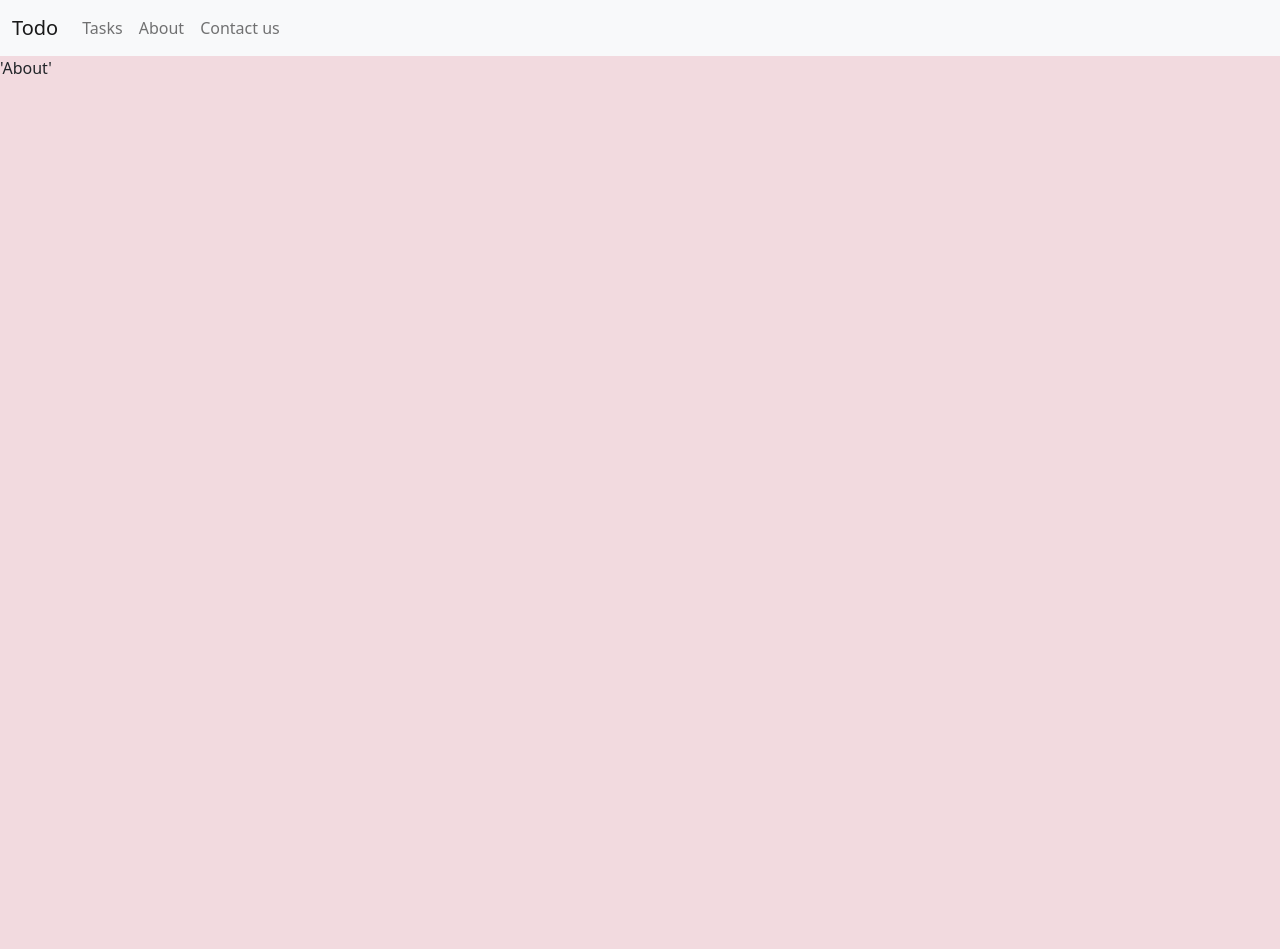
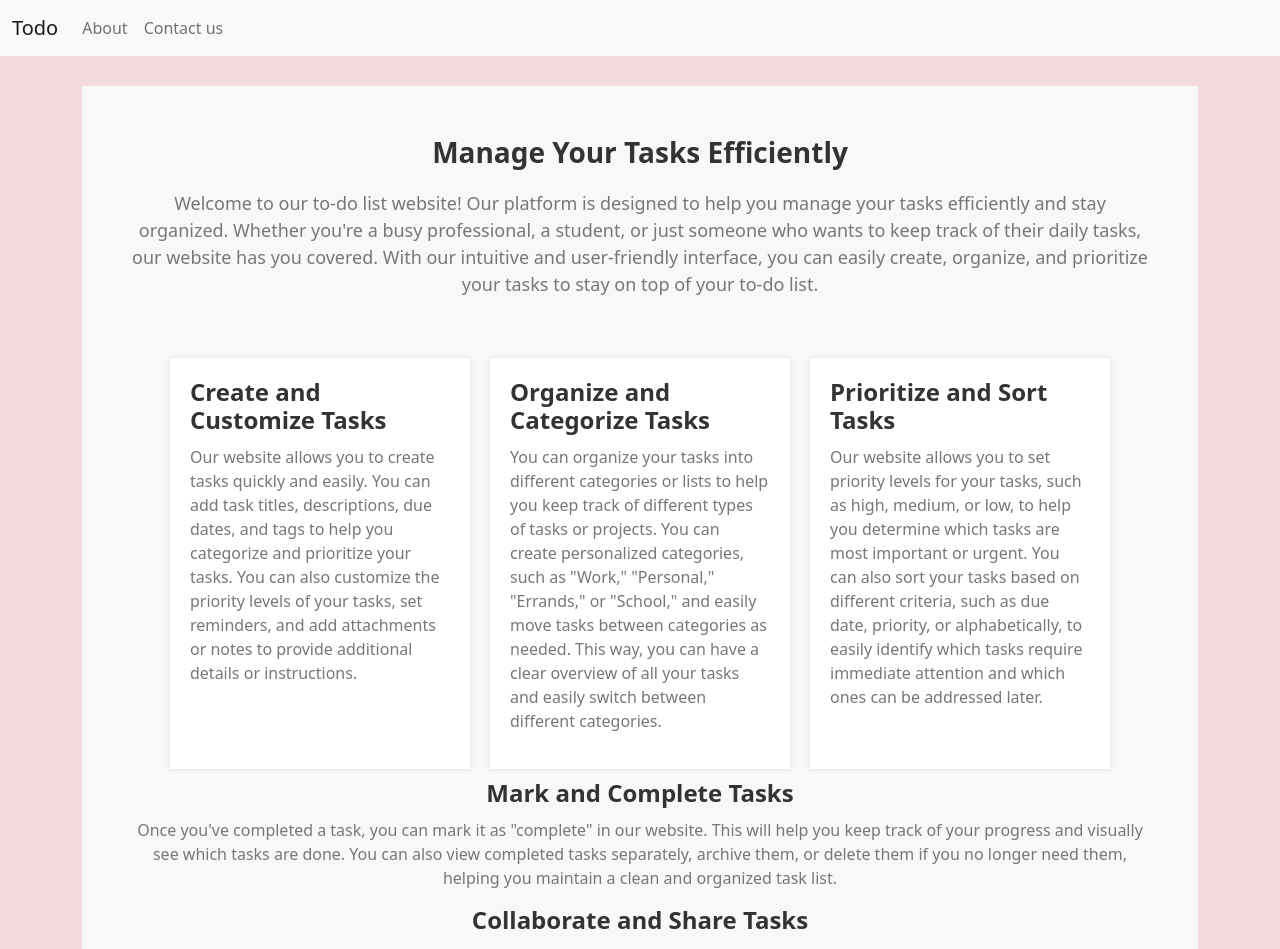
Before and after one commit to Gyozalyan/todolist, a React (Create React App) app: page /About in a window 1280 px wide. Shown: the top 949 px of the page. Before the commit the page ends 800 px from the top, so only its background shows below. Built offline with nearby package versions, Linux system fonts and the light colour scheme; no server answers.

Commit message:
About section design

```diff
--- a/src/App.js
+++ b/src/App.js
@@ -7,7 +7,6 @@ import { BrowserRouter as Router, Routes, Route } from "react-router-dom";
 import ContactUs from "./Components/Nav/ContactUs";
 import Layout from "./Components/Nav/Layout";
 import About from "./Components/Nav/About";
-import Tasks from "./Components/Nav/Tasks";
 
 // import WelcomeModal from "./Components/WelcomeModal/WelcomeModal";
 
@@ -23,7 +22,6 @@ class App extends Component {
 
       <Route path="/" element={ <ToDo />}/>
           <Route path="/About" element={<About/>} />
-          <Route path="/Tasks" element={<Tasks/>} />
           <Route path="/ContactUs" element={<ContactUs/>} />
 
 
--- a/src/Components/ConfirmDialogDelete/ConfirmDialog.jsx
+++ b/src/Components/ConfirmDialogDelete/ConfirmDialog.jsx
@@ -4,7 +4,7 @@ import { memo } from "react";
 
 function ConfirmDialog({
   isOpen,
-  confirmDelete,
+  onConfirmDelete,
   confirmCancellation,
   taskCount,
 }) {
@@ -24,7 +24,7 @@ function ConfirmDialog({
       </Modal.Body>
 
       <Modal.Footer>
-        <Button variant="danger" onClick={confirmDelete}>
+        <Button variant="danger" onClick={onConfirmDelete}>
           Yes
         </Button>
         <Button variant="success" onClick={confirmCancellation}>
@@ -36,7 +36,7 @@ function ConfirmDialog({
 }
 
 ConfirmDialog.propTypes = {
-  confirmDelete: PropTypes.func.isRequired,
+  onConfirmDelete: PropTypes.func.isRequired,
   confirmCancellation: PropTypes.func.isRequired,
   taskCount: PropTypes.number.isRequired,
 };
--- a/src/Components/DeleteSelected/DeleteSelected.jsx
+++ b/src/Components/DeleteSelected/DeleteSelected.jsx
@@ -5,7 +5,7 @@ import { useState, memo } from "react";
 import { Col, Row,  Button } from "react-bootstrap";
 
 
- const DeleteSelected = ({disabled, taskCount, confirmDelete, })=>{
+ const DeleteSelected = ({disabled, taskCount, onConfirmDelete, })=>{
 
     const [openModal, setOpenModal] = useState(false);
 
@@ -33,8 +33,8 @@ import { Col, Row,  Button } from "react-bootstrap";
       <ConfirmDialog
         taskCount={taskCount}
         isOpen={openModal}
-        confirmDelete={()=>{
-            confirmDelete();
+        onConfirmDelete={()=>{
+          onConfirmDelete();
             toggleConfirmDialog()
         }}
 
@@ -49,6 +49,6 @@ import { Col, Row,  Button } from "react-bootstrap";
 DeleteSelected.propTypes= {
   disabled: PropTypes.bool.isRequired,
   taskCount:PropTypes.number.isRequired,
-  confirmDelete:PropTypes.func.isRequired,
+  onConfirmDelete:PropTypes.func.isRequired,
 }
 export default memo(DeleteSelected)
--- a/src/Components/Nav/About.jsx
+++ b/src/Components/Nav/About.jsx
@@ -1,8 +1,49 @@
 import React from "react";
+import { Col, Container, Row } from 'react-bootstrap'
+import styles from './Nav.module.css';
+
+
 
 const About = ()=>{
 
-    return  <div> 'About' </div>
+    return (
+        <Container>
+
+<Row>
+    <Col>
+
+
+  <section className={styles.todoSection}>
+    <h2 className={styles.sectionTitle}>Manage Your Tasks Efficiently</h2>
+    <p className={styles.sectionIntro}>Welcome to our to-do list website! Our platform is designed to help you manage your tasks efficiently and stay organized. Whether you're a busy professional, a student, or just someone who wants to keep track of their daily tasks, our website has you covered. With our intuitive and user-friendly interface, you can easily create, organize, and prioritize your tasks to stay on top of your to-do list.</p>
+    <div className={styles.featuresContainer}>
+      <div className={styles.feature}>
+        <h3 className={styles.featureTitle}>Create and Customize Tasks</h3>
+        <p className={styles.featureDescription}>Our website allows you to create tasks quickly and easily. You can add task titles, descriptions, due dates, and tags to help you categorize and prioritize your tasks. You can also customize the priority levels of your tasks, set reminders, and add attachments or notes to provide additional details or instructions.</p>
+      </div>
+      <div className={styles.feature}>
+        <h3 className={styles.featureTitle}>Organize and Categorize Tasks</h3>
+        <p className={styles.featureDescription}>You can organize your tasks into different categories or lists to help you keep track of different types of tasks or projects. You can create personalized categories, such as "Work," "Personal," "Errands," or "School," and easily move tasks between categories as needed. This way, you can have a clear overview of all your tasks and easily switch between different categories.</p>
+      </div>
+      <div className={styles.feature}>
+        <h3 className={styles.featureTitle}>Prioritize and Sort Tasks</h3>
+        <p className={styles.featureDescription}>Our website allows you to set priority levels for your tasks, such as high, medium, or low, to help you determine which tasks are most important or urgent. You can also sort your tasks based on different criteria, such as due date, priority, or alphabetically, to easily identify which tasks require immediate attention and which ones can be addressed later.</p>
+      </div>
+      <div class="feature">
+        <h3 className={styles.featureTitle}>Mark and Complete Tasks</h3>
+        <p className={styles.featureDescription}>Once you've completed a task, you can mark it as "complete" in our website. This will help you keep track of your progress and visually see which tasks are done. You can also view completed tasks separately, archive them, or delete them if you no longer need them, helping you maintain a clean and organized task list.</p>
+      </div>
+      <div class="feature">
+        <h3 className={styles.featureTitle}>Collaborate and Share Tasks</h3>
+        <p className={styles.featureDescription}>Our website allows you to collaborate and share tasks with others. You can assign tasks to team members, set due dates and reminders for shared tasks, and communicate with your team through comments or notifications. This makes it easy to work together on group projects, assignments, or team tasks, and ensures everyone is on the same page.</p>
+      </div>
+    </div>
+    <p className={styles.sectionConclusion}>With our to-do list website, managing your tasks efficiently has never been easier. Stay organized, prioritize your tasks, and track your progress with our intuitive and user -friendly platform. Sign up now and start getting things done!</p>
+    </section>
+    </Col>
+</Row>
+
+        </Container>)
 
 }
 
--- a/src/Components/Nav/Nav.jsx
+++ b/src/Components/Nav/Nav.jsx
@@ -11,7 +11,6 @@ function NavBarMenu() {
         <Navbar.Toggle aria-controls="navbarScroll" />
         <Navbar.Collapse id="navbarScroll">
           <Nav className="me-auto my-2 my-lg-0">
-            <Nav.Link href="/Tasks">Tasks</Nav.Link>
             <Nav.Link href="/About">About</Nav.Link>
             <Nav.Link href="/ContactUs">Contact us</Nav.Link>
           </Nav>
--- a/src/Components/Nav/Nav.module.css
+++ b/src/Components/Nav/Nav.module.css
@@ -40,3 +40,65 @@ div.fill {
     cursor: pointer;
     max-width: 200px;
   }
+
+  /* Style for the todo-about-page */
+.todoSection  {
+  width: 100%;
+  padding: 50px;
+  background-color: #f8f8f8;
+  text-align: center;
+  margin: 30px auto;
+}
+
+
+.sectionTitle  {
+  font-size: 28px;
+  font-weight: bold;
+  color: #333;
+}
+
+
+.sectionIntro{
+  font-size: 18px;
+  color: #777;
+  margin-top: 20px;
+}
+
+
+.featuresContainer {
+  display: flex;
+  flex-wrap: wrap;
+  justify-content: center;
+  margin-top: 50px;
+}
+
+
+.feature {
+  flex-basis: 300px;
+  padding: 20px;
+  text-align: left;
+  margin: 10px;
+  background-color: #fff;
+  box-shadow: 0px 0px 5px rgba(0,0,0,0.1);
+}
+
+
+.featureTitle {
+  font-size: 24px;
+  font-weight: bold;
+  color: #333;
+}
+
+
+.featureDescription{
+  font-size: 16px;
+  color: #777;
+  margin-top: 10px;
+}
+
+
+.sectionConclusion {
+  font-size: 18px;
+  color: #777;
+  margin-top: 30px;
+}
--- a/src/Components/Nav/Tasks.jsx
+++ /dev/null
@@ -1,9 +0,0 @@
-import React from "react";
-
-const Tasks = ()=>{
-
-    return  <div> 'Tasks' </div>
-
-}
-
-export default Tasks
--- a/src/Components/toDo/ToDo.jsx
+++ b/src/Components/toDo/ToDo.jsx
@@ -149,7 +149,7 @@ export default function ToDo() {
             Hello {name}. What are we going to succeed today?
           </p>
 
-          <div className={styles.container}>
+          <div className={styles.circleButtonPosition}>
             <div className={styles.buttonWrapper}>
               <button
                 className={styles.circleButton}
@@ -237,17 +237,17 @@ export default function ToDo() {
       <DeleteSelected
         disabled={!selectedTasks.size}
         taskCount={selectedTasks.size}
-        confirmDelete={deleteSelectedTasks}
+        onConfirmDelete={deleteSelectedTasks}
       />
 
       {taskToDelete && (
         <ConfirmDialog
           isOpen={taskToDelete}
           taskCount={1}
-          confirmCancellation={() => {
+          onConfirmCancellation={() => {
             setTaskToDelete(null)
           }}
-          confirmDelete={() => {
+          onConfirmDelete={() => {
             deleteTask(taskToDelete)
             setTaskToDelete(null)
           }}
--- a/src/Components/toDo/todo.module.css
+++ b/src/Components/toDo/todo.module.css
@@ -1,4 +1,4 @@
- .container {
+ .circleButtonPosition {
     display: flex;
     justify-content: center;
     align-items: center;
```
